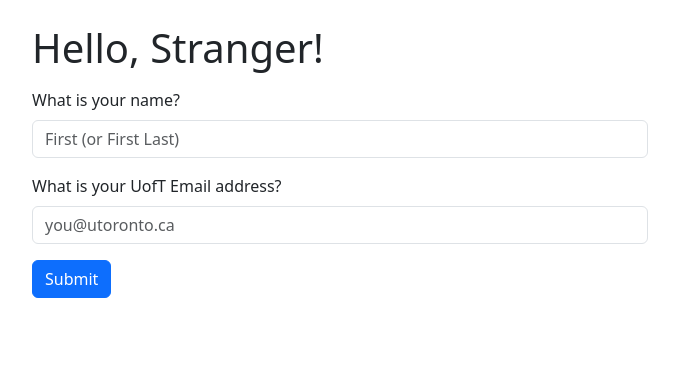
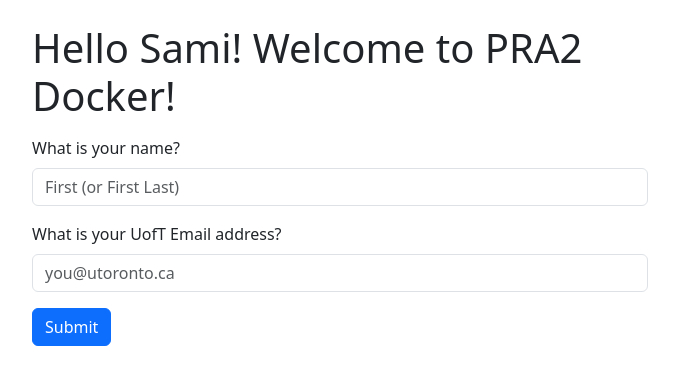
Before and after one commit to SamiNajim2/E444-F2025-PRA2, a Flask app: page / in a window 1280 px wide. Shown: the part 56-441 px from the top of the page, without its empty margins (300-979 px from the left). Run offline with Flask 3, Linux system fonts and the light colour scheme; some libraries are stand-ins or nearby versions.

Commit message:
Activity 2.3: Update greeting to "Hello Sami! Welcome to PRA2 Docker!"

```diff
--- a/templates/index.html
+++ b/templates/index.html
@@ -10,7 +10,7 @@
     {% endif %}
   {% endwith %}
 
-  <h1>Hello, {{ name or "Stranger" }}!</h1>
+  <h1>Hello Sami! Welcome to PRA2 Docker!</h1>
 
   {% if valid is defined %}
     {% if valid %}
```
